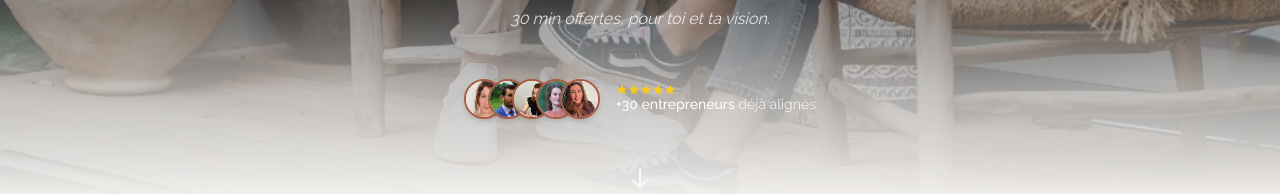
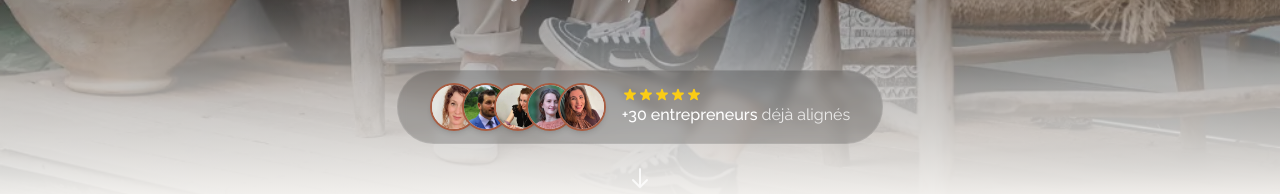
Before and after one commit to BenjaminOhana/Site-Benjamin, a React (Vite) app: page / in a window 1280 px wide. Shown: the part 588-782 px from the top of the page. Built offline with nearby package versions, Linux system fonts and the light colour scheme.

Commit message:
style: enhance trust bar for desktop (glass effect, larger avatars)

```diff
--- a/src/components/Hero.jsx
+++ b/src/components/Hero.jsx
@@ -140,12 +140,12 @@ const Hero = () => {
                         </span>
 
                         {/* Trust Bar */}
-                        <div className="flex flex-col items-center gap-3 mt-4">
+                        <div className="flex flex-col items-center gap-3 mt-6 md:mt-8 md:flex-row md:bg-black/20 md:backdrop-blur-sm md:border md:border-white/10 md:rounded-full md:px-8 md:py-3 transition-all hover:bg-black/30">
                             <div className="flex items-center gap-4">
                                 {/* Avatar Stack */}
                                 <div className="flex -space-x-4">
                                     {clients.map((client, i) => (
-                                        <div key={i} className="w-10 h-10 rounded-full border-2 border-[#A85D42] bg-gray-200 overflow-hidden relative shadow-md">
+                                        <div key={i} className="w-10 h-10 md:w-12 md:h-12 rounded-full border-2 border-[#A85D42] bg-gray-200 overflow-hidden relative shadow-md transition-transform hover:scale-110 z-0 hover:z-10">
                                             <img
                                                 src={client.img}
                                                 alt={`${client.name}, ${client.job} accompagné(e)`}
@@ -158,18 +158,17 @@ const Hero = () => {
                                     <div className="flex items-center gap-1">
                                         <div className="flex text-yellow-400">
                                             {[1, 2, 3, 4, 5].map((s) => (
-                                                <svg key={s} className="w-3 h-3 fill-current" viewBox="0 0 20 20">
+                                                <svg key={s} className="w-3 h-3 md:w-4 md:h-4 fill-current" viewBox="0 0 20 20">
                                                     <path d="M9.049 2.927c.3-.921 1.603-.921 1.902 0l1.07 3.292a1 1 0 00.95.69h3.462c.969 0 1.371 1.24.588 1.81l-2.8 2.034a1 1 0 00-.364 1.118l1.07 3.292c.3.921-.755 1.688-1.54 1.118l-2.8-2.034a1 1 0 00-1.175 0l-2.8 2.034c-.784.57-1.838-.197-1.539-1.118l1.07-3.292a1 1 0 00-.364-1.118L2.98 8.72c-.783-.57-.38-1.81.588-1.81h3.461a1 1 0 00.951-.69l1.07-3.292z" />
                                                 </svg>
                                             ))}
                                         </div>
                                     </div>
-                                    <p className="text-white font-medium text-sm leading-tight">
+                                    <p className="text-white font-medium text-sm md:text-base leading-tight">
                                         +30 entrepreneurs <span className="text-white/80 font-normal">déjà alignés</span>
                                     </p>
                                 </div>
                             </div>
-
                         </div>
                     </div>
 
```
